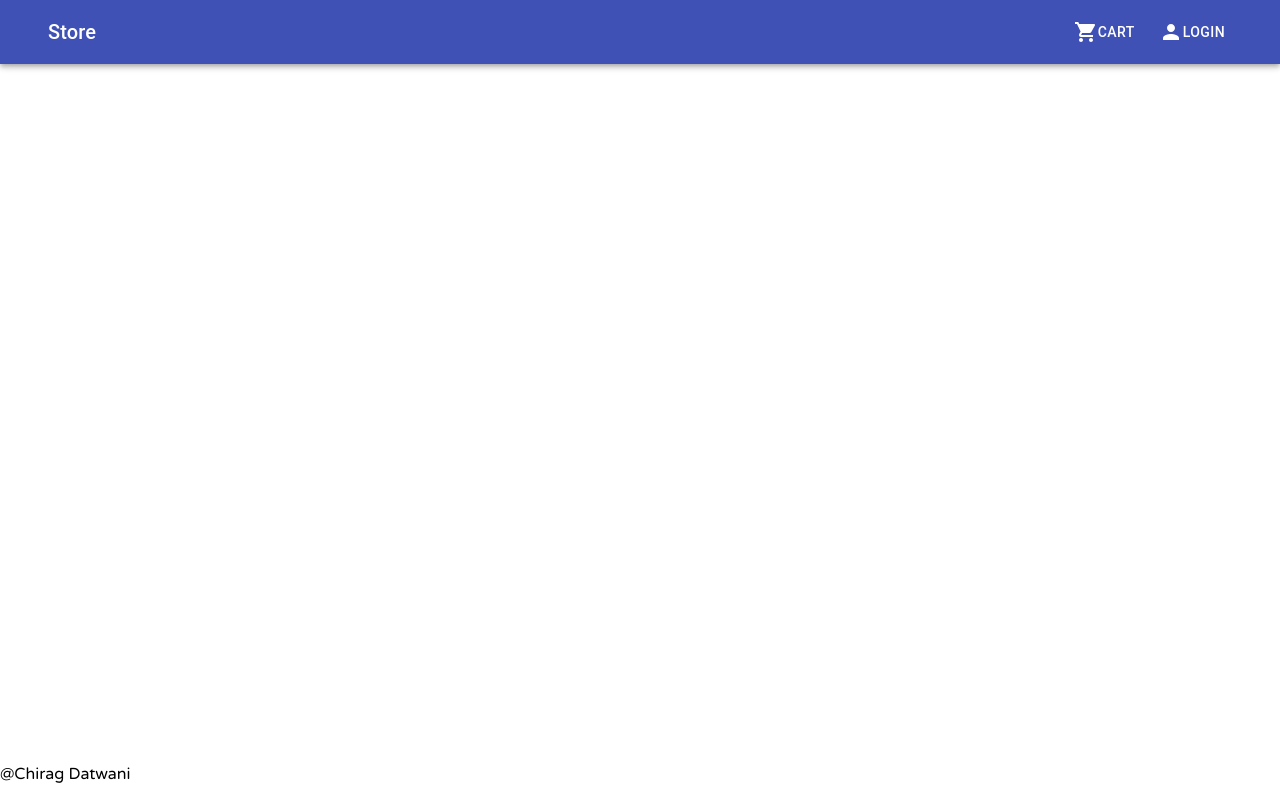
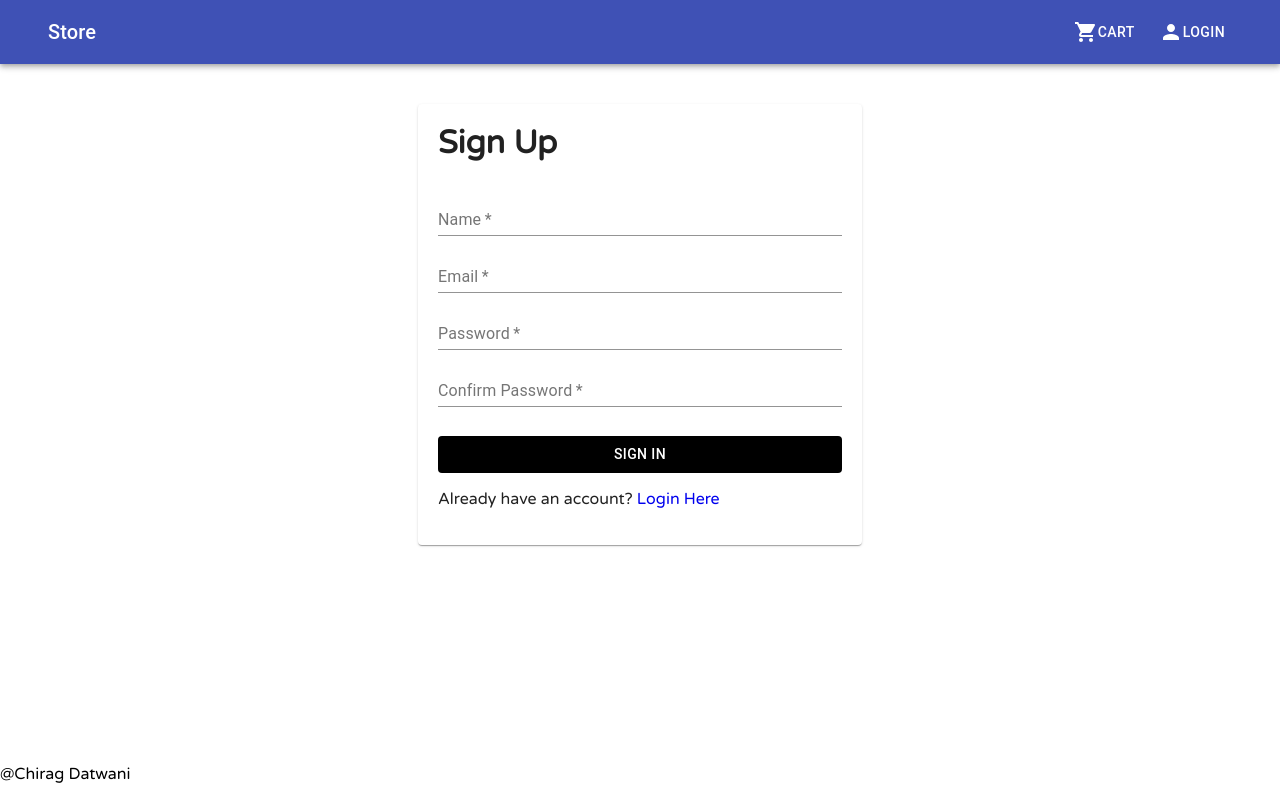
Before and after one commit to chiragdatwani/mern-e-commerce, a React (Create React App) app in the folder client/: page /register in a window 1280 px wide. Built offline with nearby package versions, Linux system fonts and the light colour scheme.

Commit message:
added register page

```diff
--- a/client/src/App.js
+++ b/client/src/App.js
@@ -7,6 +7,7 @@ import HomePage from './pages/Home';
 import { Container } from '@material-ui/core';
 import CartPage from './pages/Cart';
 import LoginPage from './pages/Login';
+import RegisterPage from './pages/Register';
 
 
 const App = () => {
@@ -21,6 +22,7 @@ const App = () => {
             </Container>
             <Route path='/cart/:id?' component={CartPage} />
             <Route path='/login' component={LoginPage} />
+            <Route path='/register' component={RegisterPage} />
           </main>
         <Footer />
       </div>
--- a/client/src/actions/types.js
+++ b/client/src/actions/types.js
@@ -10,7 +10,10 @@ const types = {
     USER_LOGIN_REQUEST: 'USER_LOGIN_REQUEST',
     USER_LOGIN_SUCCESS: 'USER_LOGIN_SUCCESS',
     USER_LOGIN_FAIL: 'USER_LOGIN_FAIL',
-    USER_LOGOUT: 'USER_LOGOUT'
+    USER_LOGOUT: 'USER_LOGOUT',
+    USER_REGISTER_REQUEST: 'USER_REGISTER_REQUEST',
+    USER_REGISTER_SUCCESS:  'USER_REGISTER_SUCCESS',
+    USER_REGISTER_FAIL: 'USER_REGISTER_FAIL'
 }
 
 export default types;
--- a/client/src/actions/userActions.js
+++ b/client/src/actions/userActions.js
@@ -28,4 +28,43 @@ export const login = (email, password) => async (dispatch) =>{
         })
     }
 
+};
+
+export const logout = ()=> (dispatch) => {
+    localStorage.removeItem('userInfo');
+    dispatch({ type: types.USER_LOGOUT });
 }
+
+export const registerUser = (name, email, password) => async (dispatch) =>{
+    try{
+        dispatch({
+            type: types.USER_REGISTER_REQUEST
+        });
+
+        const config = {
+            headers: {
+                'Content-Type': 'application/json '
+            }
+        }
+
+        const {data} = await axios.post('/api/users', {name, email, password}, config);
+
+        dispatch({
+            type: types.USER_REGISTER_SUCCESS,
+            payload: data
+        });
+
+        dispatch({
+            type: types.USER_LOGIN_SUCCESS,
+            payload: data
+        });
+
+        localStorage.setItem('userInfo', JSON.stringify(data))
+    } catch(error) {
+        dispatch({
+            type: types.USER_REGISTER_FAIL,
+            payload: error.response && error.response.data.message ? error.response.data.message : error.message
+        })
+    }
+
+};
--- a/client/src/components/CartItems/index.js
+++ b/client/src/components/CartItems/index.js
@@ -1,5 +1,5 @@
 import React from 'react'
-import { Paper, Table, TableBody, TableCell, TableRow, Select, TableHead} from '@material-ui/core'
+import { Paper, Table, TableBody, TableCell, TableRow, Select } from '@material-ui/core'
 import DeleteIcon from '@material-ui/icons/Delete';
 import { Image,StyledLink,StyledOption,StyledTable } from './CartItems.elements'
 import { useDispatch } from 'react-redux';
--- a/client/src/components/Header/Header.elements.js
+++ b/client/src/components/Header/Header.elements.js
@@ -10,7 +10,9 @@ export const NavContainer = styled(Container)`
 `
 
 export const ButtonContainer = styled(Container)`
-    text-align: end;
+    display: flex;
+    justify-content: flex-end;
+    width: 100%;
     margin-right: -25px;
     > *{
         margin-left: 8px;
--- a/client/src/components/Header/index.js
+++ b/client/src/components/Header/index.js
@@ -1,10 +1,31 @@
-import React from 'react'
-import { AppBar, Toolbar, Typography, Button } from '@material-ui/core'
+import React, { useState } from 'react'
+import { AppBar, Toolbar, Typography, Button, Menu, MenuItem } from '@material-ui/core'
 import ShoppingCartIcon from '@material-ui/icons/ShoppingCart';
 import PersonIcon from '@material-ui/icons/Person';
+import ArrowDropDownIcon from '@material-ui/icons/ArrowDropDown';
 import {NavContainer, ButtonContainer, StyledLink} from './Header.elements'
+import { useDispatch, useSelector } from 'react-redux';
+import { logout } from '../../actions/userActions';
 
 function Header() {
+
+    const dispatch = useDispatch();
+    const userInfo = useSelector(state => state.currentUser.userInfo);
+
+    const handleLogout = () => {
+        console.log('clicked');
+        dispatch(logout());
+    }
+
+    //ProfileMenu Toggle
+    const [anchorEl, setAnchorEl] = useState(null);
+    const handleMenuOpen = (event) => {
+        setAnchorEl(event.currentTarget);
+      };
+    const handleMenuClose = () => {
+        setAnchorEl(null);
+      };
+
     return (
         <header>
             <AppBar position="static">
@@ -21,11 +42,31 @@ function Header() {
                                 <ShoppingCartIcon />Cart
                             </Button>
                         </StyledLink>
+                        {userInfo ?
+                            <div>
+                            <Button color="inherit" onClick={handleMenuOpen}>
+                                <PersonIcon />{userInfo.name}<ArrowDropDownIcon/>
+                            </Button>
+                            <Menu
+                                id="simple-menu"
+                                anchorEl={anchorEl}
+                                keepMounted
+                                open={Boolean(anchorEl)}
+                                onClose={handleMenuClose}
+                            >
+                                <StyledLink to='/profile'>
+                                    <MenuItem>Profile</MenuItem>
+                                </StyledLink>
+                                <MenuItem onClick={handleLogout}>Logout</MenuItem>
+                            </Menu>
+                            </div>
+                        :
                         <StyledLink to='/login'>
                             <Button color="inherit">
                                 <PersonIcon />Login
                             </Button>
                         </StyledLink>
+                        }
                     </ButtonContainer>
 
                     </NavContainer>
--- a/client/src/pages/Login/index.js
+++ b/client/src/pages/Login/index.js
@@ -1,4 +1,4 @@
-import { Button, Card, Container, Paper, TextField } from '@material-ui/core';
+import { Paper, TextField } from '@material-ui/core';
 import { Alert } from '@material-ui/lab';
 import React, { useState, useEffect } from 'react';
 import { useDispatch, useSelector } from 'react-redux';
--- /dev/null
+++ b/client/src/pages/Register/Register.elements.js
@@ -0,0 +1,24 @@
+import { Container } from '@material-ui/core';
+import styled from 'styled-components';
+import { Button } from '@material-ui/core';
+
+export const FormContainer = styled(Container)`
+    margin-top: 30px;
+    padding: 20px;
+    & > h1 {
+        margin-top: 0;
+    }
+
+`
+
+export const StyledButton = styled(Button)`
+    margin-top: 25px;
+    width: 100%;
+    background-color: black;
+    color: white;
+    & :hover{
+        color: black;
+        font-weight: bold;
+    }
+
+`
--- /dev/null
+++ b/client/src/pages/Register/index.js
@@ -0,0 +1,95 @@
+import { Paper, TextField } from '@material-ui/core';
+import { Alert } from '@material-ui/lab';
+import React, { useState, useEffect } from 'react';
+import { useDispatch, useSelector } from 'react-redux';
+import { Link } from 'react-router-dom';
+import { registerUser } from '../../actions/userActions'
+import { FormContainer, StyledButton } from './Register.elements'
+
+const RegisterPage = ({location, history}) => {
+
+    const redirect = location.search ? location.search.split('=')[1] : '/';
+
+    const dispatch = useDispatch();
+
+    const registeredUser = useSelector(state => state.registeredUser);
+
+    const {loading, error, userInfo } = registeredUser;
+
+
+    const submitHandler = (e) => {
+        e.preventDefault();
+        if(password !== confirmPassword){
+            setMessage('Passwords do not match')
+        } else {
+            dispatch(registerUser(name, email, password))
+        }
+
+    }
+
+    const [name, setName] = useState('');
+    const [email, setEmail] = useState('');
+    const [password, setPassword] = useState('');
+    const [confirmPassword, setConfirmPassword] = useState('');
+    const [message, setMessage] = useState(null)
+
+    useEffect(() => {
+        if(userInfo){
+            history.push(redirect)
+        }
+    }, [history, userInfo, redirect])
+
+    return (
+        <div className='login-page'>
+            <FormContainer component={Paper} justify='left' maxWidth='xs'>
+                <h1>Sign Up</h1>
+                {message && <Alert severity='error'>{message}</Alert>}
+                {error && <Alert severity='error'>{error}</Alert>}
+                {loading && <Alert severity='info'>{error}</Alert>}
+                <form onSubmit={submitHandler}>
+                <TextField
+                    required
+                    id="standard-required"
+                    margin='dense'
+                    fullWidth label="Name"
+                    value={name}
+                    onChange={(e)=>setName(e.target.value)}
+                />
+                <TextField
+                    required
+                    id="standard-required" margin='dense'
+                    type='email'
+                    fullWidth
+                    label="Email"
+                    value={email}
+                    onChange={(e)=>setEmail(e.target.value)}
+                />
+                <TextField
+                    required
+                    id="standard-required" type='password'
+                    fullWidth
+                    margin='dense'
+                    label="Password"
+                    value={password}
+                    onChange={(e)=>setPassword(e.target.value)}
+                />
+                <TextField
+                    required
+                    id="standard-required" type='password'
+                    fullWidth
+                    margin='dense'
+                    label="Confirm Password"
+                    value={confirmPassword}
+                    onChange={(e)=>setConfirmPassword(e.target.value)}
+                />
+                <StyledButton type='submit'>Sign In</StyledButton>
+                </form>
+
+                <p>Already have an account? <Link to={redirect? `/login?redirect=${redirect}`:'/login'}  style={{textDecoration:'none'}}>Login Here</Link></p>
+            </FormContainer>
+
+        </div>
+    )
+}
+
+export default RegisterPage
--- a/client/src/reducers/userReducers.js
+++ b/client/src/reducers/userReducers.js
@@ -15,3 +15,19 @@ export const userLoginReducer = (state = {}, action) => {
             return state
     }
 }
+
+export const userRegisterReducer = (state = {}, action) => {
+
+    switch (action.type) {
+        case types.USER_REGISTER_REQUEST:
+            return { loading: true}
+        case types.USER_REGISTER_SUCCESS:
+            return { loading: false, userInfo: action.payload}
+        case types.USER_REGISTER_FAIL:
+            return { loading: false, error: action.payload}
+        case types.USER_LOGOUT:
+            return {}
+        default:
+            return state
+    }
+}
--- a/client/src/store.js
+++ b/client/src/store.js
@@ -4,20 +4,21 @@ import {composeWithDevTools} from 'redux-devtools-extension';
 
 import {productListReducer, productDetailsReducer} from './reducers/productReducers';
 import {cartReducer} from './reducers/cartReducers';
-import { userLoginReducer } from './reducers/userReducers'
+import { userLoginReducer, userRegisterReducer } from './reducers/userReducers'
 
 
 const reducer = combineReducers({
     productList : productListReducer,
     currentProduct: productDetailsReducer,
     cart: cartReducer,
-    currentUser: userLoginReducer
+    currentUser: userLoginReducer,
+    registeredUser: userRegisterReducer
 
 });
 
 const cartItemsLocalStorage = localStorage.getItem('cartItems') ? JSON.parse(localStorage.getItem('cartItems')) : [];
 
-const userInfoLocalStorage = localStorage.getItem('userInfo') ? JSON.parse(localStorage.getItem('cartItems')) : null;
+const userInfoLocalStorage = localStorage.getItem('userInfo') ? JSON.parse(localStorage.getItem('userInfo')) : null;
 
 const initialState= {
     cart: {cartItems: cartItemsLocalStorage},
```
